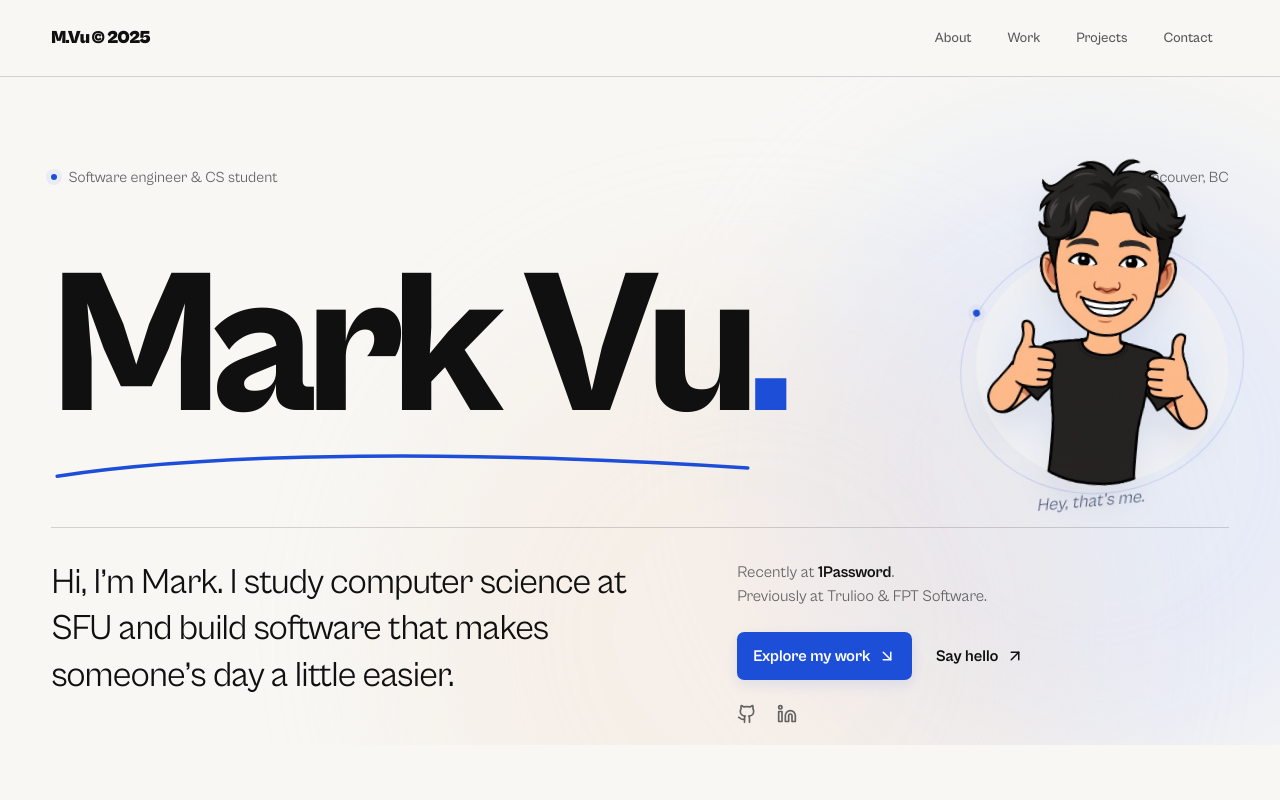
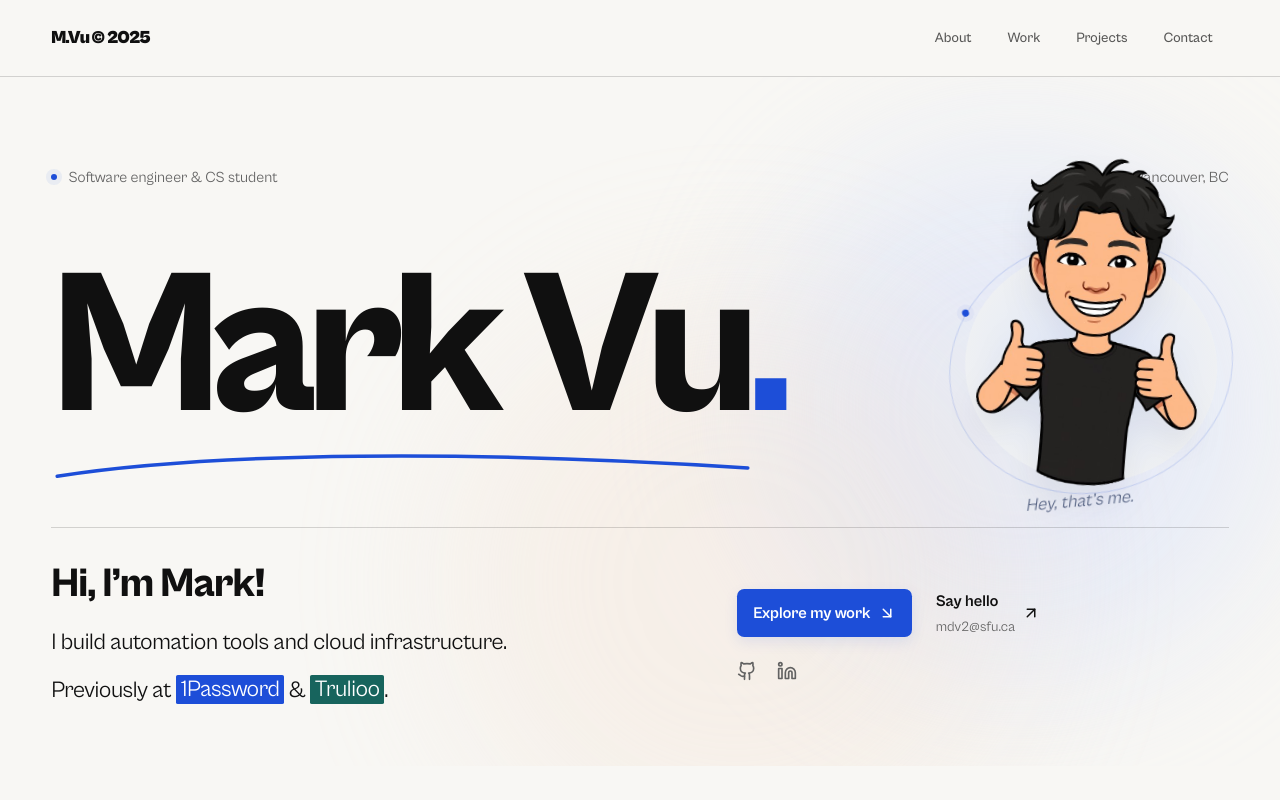
Before and after one commit to Mark-Vu/portfolio, a Next.js app: page / in a window 1280 px wide. Shown: the top 800 px of the page. Built offline with nearby package versions, Linux system fonts and the light colour scheme.

Commit message:
redesigned hero

```diff
--- a/src/app/globals.css
+++ b/src/app/globals.css
@@ -97,9 +97,9 @@ button:focus-visible {
 section[id] { scroll-margin-top: 100px; }
 .personal-navigation { position: sticky; top: 0; z-index: 50; background: #f8f7f4ed; backdrop-filter: blur(16px); border-bottom: 1px solid var(--line); }
 .reading-progress { position: fixed; top: 0; left: 0; right: 0; height: 3px; background: var(--accent); z-index: 100; transform: scaleX(0); transform-origin: left; pointer-events: none; }
-.personal-hero { padding-top: clamp(3rem, 7vw, 7rem); padding-bottom: 7rem; }
+.personal-hero { width: 100%; padding-top: clamp(3rem, 7vw, 7rem); padding-bottom: 3.5rem; }
 .personal-hero { position: relative; isolation: isolate; }
-.hero-atmosphere { position: absolute; z-index: -1; inset: 0 -10% 12%; overflow: hidden; pointer-events: none; }
+.hero-atmosphere { position: absolute; z-index: -1; inset: 0; overflow: hidden; pointer-events: none; }
 .hero-atmosphere span { position: absolute; width: 42%; aspect-ratio: 1; border-radius: 50%; filter: blur(75px); opacity: .45; }
 .hero-atmosphere span:first-child { right: 0; top: 8%; background: #d3defb; animation: halo-drift 16s ease-in-out infinite alternate; }
 .hero-atmosphere span:last-child { right: 24%; top: 30%; background: #f3dfcf; opacity: .3; animation: halo-drift 20s ease-in-out infinite alternate-reverse; }
@@ -114,23 +114,30 @@ section[id] { scroll-margin-top: 100px; }
 .hero-kicker { display: flex; justify-content: space-between; gap: 1rem; font-size: .95rem; color: var(--muted); }
 .name-composition { position: relative; padding-block: 3rem 4rem; }
 .personal-name { position: relative; z-index: 2; font-size: clamp(5.2rem, 16vw, 14.5rem); font-weight: 800; letter-spacing: -.055em; line-height: 1.1; white-space: nowrap; }
-.hero-portrait { position: absolute; width: 19%; right: 1%; bottom: .75rem; z-index: 3; transform: rotate(5deg); }
+.hero-portrait { position: absolute; width: min(19%, 18rem); right: 2%; bottom: .75rem; z-index: 3; transform: rotate(5deg); }
 .portrait-circle { position: absolute; inset: 26% -8% 8%; border-radius: 50%; background: radial-gradient(ellipse, #dee7fb, #eef0f3 70%); }
 .portrait-caption { display: block; text-align: center; font-size: 1.1rem; font-style: italic; color: #566383; transform: rotate(-10deg); }
 .hero-bottom { display: grid; grid-template-columns: 1.2fr 1fr; gap: 6rem; padding-top: 2rem; border-top: 1px solid var(--line); }
 .hero-introduction { font-size: clamp(1.6rem, 2.8vw, 2.5rem); line-height: 1.3; letter-spacing: -.025em; max-width: 38rem; }
-.hero-aside { display: grid; gap: 1.5rem; font-size: 1rem; color: var(--muted); }
+.intro-greeting { font-size: clamp(2rem, 3.2vw, 3rem); font-weight: 800; line-height: 1.15; margin-bottom: 1rem; }
+.intro-role, .intro-experience { font-size: clamp(1.2rem, 1.8vw, 1.65rem); line-height: 1.7; letter-spacing: -.015em; }
+.intro-experience { margin-top: .55rem; }
+.company-highlight { display: inline; padding: .06em .2em; border-radius: .08em; color: white; font-weight: 400; line-height: inherit; white-space: nowrap; box-decoration-break: clone; -webkit-box-decoration-break: clone; }
+.company-onepassword { background: var(--accent); }
+.company-trulioo { background: #17645d; }
+.hero-aside { display: grid; align-content: center; gap: 1.5rem; font-size: 1rem; color: var(--muted); }
 .hero-aside strong { font-weight: 700; color: var(--foreground); }
 .text-link { display: inline-flex; align-items: center; gap: .45rem; font-weight: 700; color: var(--foreground); text-underline-offset: 5px; }
 .text-link:hover { color: var(--accent); text-decoration: underline; }
 .text-link { position: relative; }
 .text-link svg, .email-link svg { transition: transform .35s ease; }
 .text-link:hover svg, .email-link:hover svg { transform: translate(3px, -3px); }
-.hero-aside > .flex:first-of-type .text-link:first-child { padding: .75rem 1rem; background: var(--accent); color: white; border-radius: .45rem; box-shadow: 0 5px 14px #1d4ed81a; transition: transform .3s, box-shadow .3s; }
+.hero-actions { align-items: center; }
+.hero-aside > .flex:first-of-type .text-link:first-child { align-self: center; height: 3rem; flex-shrink: 0; padding: 0 1rem; background: var(--accent); color: white; border-radius: .45rem; box-shadow: 0 5px 14px #1d4ed81a; transition: transform .3s, box-shadow .3s; }
 .hero-aside > .flex:first-of-type .text-link:first-child:hover { transform: translateY(-3px); box-shadow: 0 9px 22px #1d4ed830; text-decoration: none; }
 .social-link { transition: color .2s, transform .2s; }
 .social-link:hover { color: var(--accent); transform: translateY(-3px); }
-.personal-section { padding-block: 8rem; }
+.personal-section { padding-block: 4rem; }
 .section-heading { font-size: clamp(2.7rem, 4.7vw, 4.4rem); line-height: 1.06; font-weight: 700; letter-spacing: -.035em; }
 .about-layout { display: grid; grid-template-columns: .7fr 1.3fr; gap: 6rem; padding-top: 2rem; border-top: 1px solid var(--line); }
 .personal-story { font-size: clamp(1.8rem, 2.8vw, 2.7rem); line-height: 1.3; letter-spacing: -.025em; }
@@ -190,11 +197,11 @@ section[id] { scroll-margin-top: 100px; }
 @media (max-width: 1023px) {
     .hero-bottom, .about-layout { gap: 3rem; }
     .personal-name { font-size: 16vw; }
-    .personal-section { padding-block: 6rem; }
+    .personal-section { padding-block: 3rem; }
 }
 @media (max-width: 767px) {
     .name-underline { width: 88%; top: 8.3rem; bottom: auto; height: 1.5rem; }
-    .hero-atmosphere { inset: 0 -15% 25%; }
+    .hero-atmosphere { inset: 0; }
     .hero-atmosphere span { width: 70%; filter: blur(45px); }
     .hero-kicker { font-size: .8rem; }
     .name-composition { padding-top: 3rem; padding-bottom: 14rem; }
@@ -202,8 +209,8 @@ section[id] { scroll-margin-top: 100px; }
     .hero-portrait { width: 9rem; bottom: .5rem; right: 8%; }
     .portrait-caption { font-size: .9rem; }
     .hero-bottom, .about-layout { grid-template-columns: 1fr; gap: 2.5rem; }
-    .personal-hero { padding-bottom: 2rem; }
-    .personal-section { padding-block: 4.5rem; }
+    .personal-hero { padding-bottom: 1.5rem; }
+    .personal-section { padding-block: 2.5rem; }
     .personal-projects { grid-template-columns: 1fr; gap: 3.5rem; }
     .project-wide { grid-template-columns: 1fr; gap: 1.5rem; }
     .project-heading { align-items: start; flex-direction: column; gap: 1.5rem; }
--- a/src/components/Hero.js
+++ b/src/components/Hero.js
@@ -19,14 +19,15 @@ export default function Hero() {
     }, { scope: section });
 
     return (
-        <section id="top" ref={section} className="personal-hero section-shell">
+        <section id="top" ref={section} className="personal-hero">
             <div className="hero-atmosphere" aria-hidden="true"><span /><span /></div>
+            <div className="section-shell">
             <div data-intro className="hero-kicker">
                 <span>Software engineer & CS student</span>
                 <span>Vancouver, BC</span>
             </div>
             <div className="name-composition">
-                <h1 data-intro className="personal-name w-full max-w-6xl">Mark Vu<span className="name-period text-[var(--accent)]">.</span></h1>
+                <h1 data-intro className="personal-name w-full">Mark Vu<span className="name-period text-[var(--accent)]">.</span></h1>
                 <svg className="name-underline" viewBox="0 0 600 34" fill="none" aria-hidden="true"><path pathLength="1" d="M5 24C140 3 360 2 592 17" /></svg>
                 <div data-portrait className="hero-portrait group">
                     <div className="portrait-circle" />
@@ -36,12 +37,25 @@ export default function Hero() {
                 </div>
             </div>
             <div data-intro className="hero-bottom">
-                <p className="hero-introduction">Hi, I’m Mark. I study computer science at SFU and build software that makes someone’s day a little easier.</p>
+                <div className="hero-introduction">
+                    <p className="intro-greeting">Hi, I’m Mark!</p>
+                    <p className="intro-role">I build automation tools and cloud infrastructure.</p>
+                    <p className="intro-experience">
+                        Previously at <mark className="company-highlight company-onepassword">1Password</mark>
+                        {" & "}
+                        <mark className="company-highlight company-trulioo">Trulioo</mark>.
+                    </p>
+                </div>
                 <div className="hero-aside">
-                    <p>Recently at <strong>1Password</strong>.<br />Previously at Trulioo & FPT Software.</p>
-                    <div className="flex flex-wrap gap-x-6 gap-y-4">
+                    <div className="hero-actions flex flex-wrap items-center gap-x-6 gap-y-4">
                         <a className="text-link" href="#projects">Explore my work <ArrowDownRight size={18} /></a>
-                        <a className="text-link" href="mailto:mdv2@sfu.ca">Say hello <ArrowUpRight size={18} /></a>
+                        <a className="text-link" href="mailto:mdv2@sfu.ca">
+                            <span className="flex flex-col gap-1">
+                                <span>Say hello</span>
+                                <span className="text-sm font-normal text-[var(--muted)]">mdv2@sfu.ca</span>
+                            </span>
+                            <ArrowUpRight size={18} />
+                        </a>
                     </div>
                     <div className="flex gap-5">
                         <a href="https://github.com/Mark-Vu" target="_blank" rel="noopener noreferrer" aria-label="Mark on GitHub" className="social-link"><Github size={20} /></a>
@@ -49,6 +63,7 @@ export default function Hero() {
                     </div>
                 </div>
             </div>
+            </div>
         </section>
     );
 }
```
